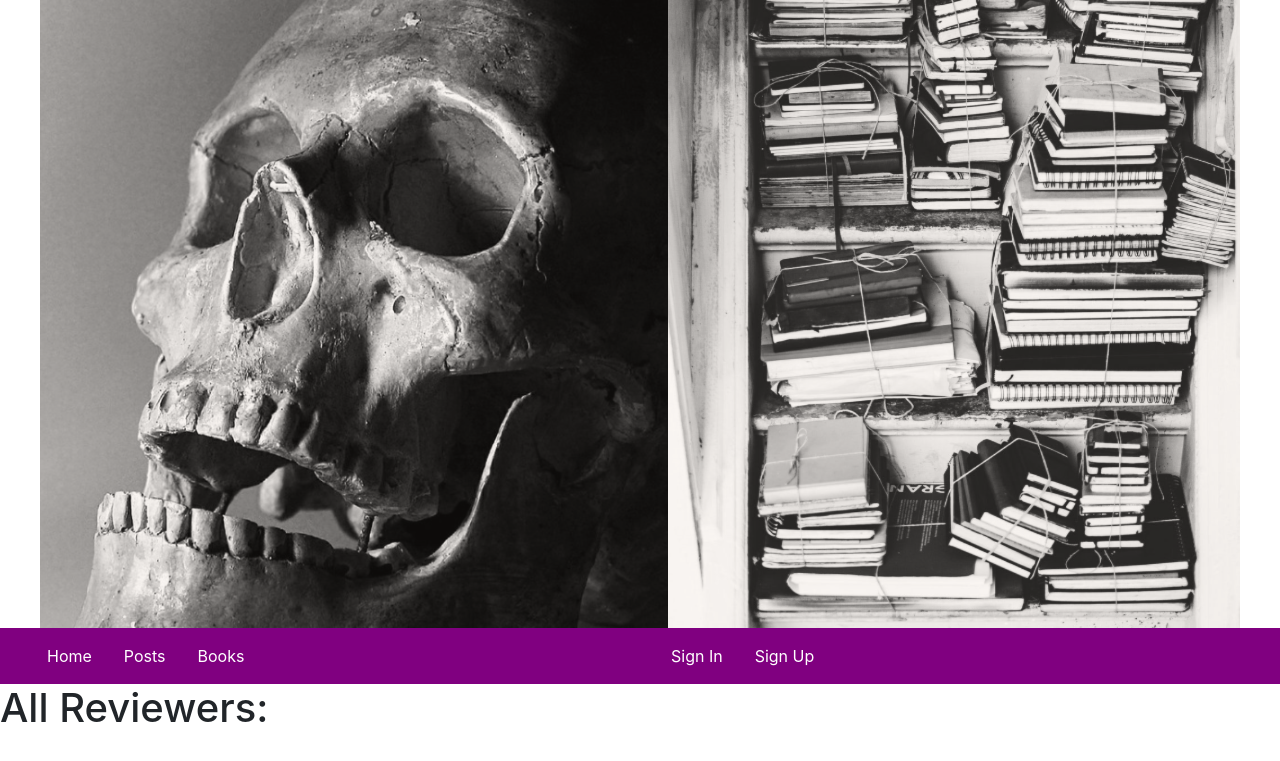
After one commit to mattlefevre/book-blog, a Django app: template core/templates/users/reviewers_list.html in a window 1280 px wide. The commit adds this page. Shown: the top 761 px of the page. Run offline with Django 3.2, Linux system fonts and the light colour scheme; the template is opened without the code that fills it, so the values that code supplies are empty; some libraries are stand-ins or nearby versions.

Commit message:
add navbar styling to base.html

```diff
--- a/core/core/settings.py
+++ b/core/core/settings.py
@@ -15,6 +15,7 @@ import os
 # Build paths inside the project like this: os.path.join(BASE_DIR, ...)
 BASE_DIR = os.path.dirname(os.path.dirname(os.path.abspath(__file__)))
 TEMPLATE_DIR = os.path.join(BASE_DIR, 'templates')
+STATIC_DIR = os.path.join(BASE_DIR, 'static')
 
 # Quick-start development settings - unsuitable for production
 # See https://docs.djangoproject.com/en/2.2/howto/deployment/checklist/
@@ -156,3 +157,7 @@ USE_TZ = True
 # https://docs.djangoproject.com/en/2.2/howto/static-files/
 
 STATIC_URL = '/static/'
+
+STATICFILES_DIRS = [
+    STATIC_DIR,
+]
--- a/core/posts/models.py
+++ b/core/posts/models.py
@@ -28,7 +28,7 @@ class Post(models.Model):
     book = models.ForeignKey(Book, on_delete=models.CASCADE)
 
     class Meta:
-        ordering = ('-publish_at')
+        ordering = ['-publish_at']
 
     def save(self, *args, **kwargs):
         self.slug = slugify(self.post_title,self.pk)
--- a/core/static/base.css
+++ b/core/static/base.css
@@ -0,0 +1,17 @@
+header {
+    display:flex;
+    justify-content: center;
+}
+
+#main-nav {
+    background-color: purple;
+    color: white;
+}
+
+.main-nav-links {
+    color:white;
+}
+
+.main-nav-links:hover {
+    color:gray;
+}
--- a/core/templates/base.html
+++ b/core/templates/base.html
@@ -1,33 +1,49 @@
+{% load static %}
+
 <!DOCTYPE html>
 <html lang="en">
 <head>
     <meta charset="UTF-8">
     <meta name="viewport" content="width=device-width, initial-scale=1.0">
     <meta http-equiv="X-UA-Compatible" content="ie=edge">
+    <!-- Bootstrap -->
+    <link rel="stylesheet" href="https://stackpath.bootstrapcdn.com/bootstrap/4.3.1/css/bootstrap.min.css" integrity="sha384-ggOyR0iXCbMQv3Xipma34MD+dH/1fQ784/j6cY/iJTQUOhcWr7x9JvoRxT2MZw1T" crossorigin="anonymous">
+    <script src="https://code.jquery.com/jquery-3.3.1.slim.min.js" integrity="sha384-q8i/X+965DzO0rT7abK41JStQIAqVgRVzpbzo5smXKp4YfRvH+8abtTE1Pi6jizo" crossorigin="anonymous"></script>
+    <script src="https://cdnjs.cloudflare.com/ajax/libs/popper.js/1.14.7/umd/popper.min.js" integrity="sha384-UO2eT0CpHqdSJQ6hJty5KVphtPhzWj9WO1clHTMGa3JDZwrnQq4sF86dIHNDz0W1" crossorigin="anonymous"></script>
+    <script src="https://stackpath.bootstrapcdn.com/bootstrap/4.3.1/js/bootstrap.min.js" integrity="sha384-JjSmVgyd0p3pXB1rRibZUAYoIIy6OrQ6VrjIEaFf/nJGzIxFDsf4x0xIM+B07jRM" crossorigin="anonymous"></script>
     <!-- Fonts & images from fontawesome -->
+    <link rel="stylesheet" href="https://use.fontawesome.com/releases/v5.8.2/css/all.css" integrity="sha384-oS3vJWv+0UjzBfQzYUhtDYW+Pj2yciDJxpsK1OYPAYjqT085Qq/1cq5FLXAZQ7Ay" crossorigin="anonymous">
 
+    <link rel="stylesheet" href="{% static 'base.css' %}">
+    {% block stylesheet %}
+    {% endblock stylesheet %}
     {% block title %}
     <title>BasePage</title>
     {% endblock title %}
 </head>
 
 <body>
-    <nav>
-        <ul>
-            <!-- <button><i class="fas fa-bars"></i></button> -->
-            <li>Home</li>
-            <li>Posts</li>
-            <li>Books</li>
-
-        </ul>
-        <ul>
+    <header>
+        <img src="{% static 'logo.png' %}" alt="">
+    </header>
+    <nav class="navbar navbar-expand-md" id='main-nav'>
+        <button class="navbar-toggler" type="button" data-toggle="collapse" data-target="#navbarNavAltMarkup" aria-controls="navbarNavAltMarkup" aria-expanded="false" aria-label="Toggle navigation">
+            <i class="fas fa-bars "></i>
+        </button>
+        <div class="collapse navbar-collapse col-md-6" id="navbarNavAltMarkup">
+            <a class="main-nav-links nav-item nav-link" href="#">Home</a>
+            <a class="main-nav-links nav-item nav-link" href="#">Posts</a>
+            <a class="main-nav-links nav-item nav-link" href="#">Books</a>
+        </div>
+        <div class="collapse navbar-collapse col-md-6 pull-right" id="navbarNavAltMarkup">
             {% if user.is_authenticated %}
-            <li><a href="{% url 'account_logout' %}">Log Out</a></li>
+                <a class="main-nav-links nav-item nav-link" href="{% url 'account_logout' %}">Log Out</a>
             {% else %}
-            <li><a href="{% url 'account_login' %}">Sign In</a></li>
-            <li><a href="{% url 'account_signup' %}">Sign Up</a></li>
+                <a class="main-nav-links nav-item nav-link" href="{% url 'account_login' %}">Sign In</a>
+                <a class="main-nav-links nav-item nav-link" href="{% url 'account_signup' %}">Sign Up</a>
             {% endif %}
-        </ul>
+        </div>
+        </div>
     </nav>
     {% block content %}
 
--- /dev/null
+++ b/core/templates/users/reviewers_list.html
@@ -0,0 +1,17 @@
+{% extends 'base.html' %}
+
+{% block title %}
+<title>All Reviewers</title>
+{% endblock title %}
+
+{% block content %}
+    <h1>All Reviewers:</h1>
+
+    {% for poster in object_list %}
+        <h1>{{ poster.username }}</h1>
+        {% for post in poster.posts %}
+        <h5><a href="{% url 'individual_post' post.slug %}">{{ post.title }}</a></h5>
+        {% endfor %}
+    {% endfor %}
+
+{% endblock content %}
```
Also changed, not shown: core/static/posts/post_list.css (added, +14 -0 lines), core/templates/about.html (added, +14 -0 lines), core/users/urls.py (added, +9 -0 lines), core/static/logo.png (added).
